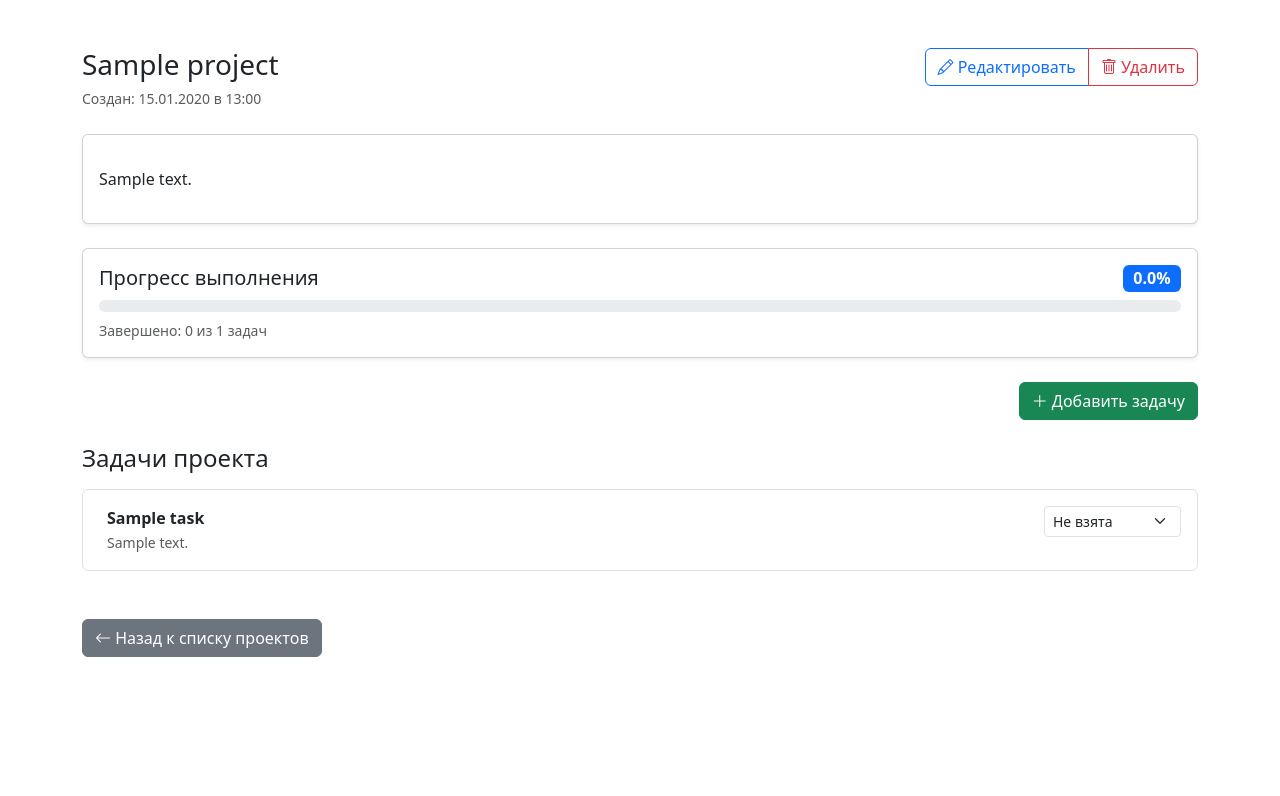
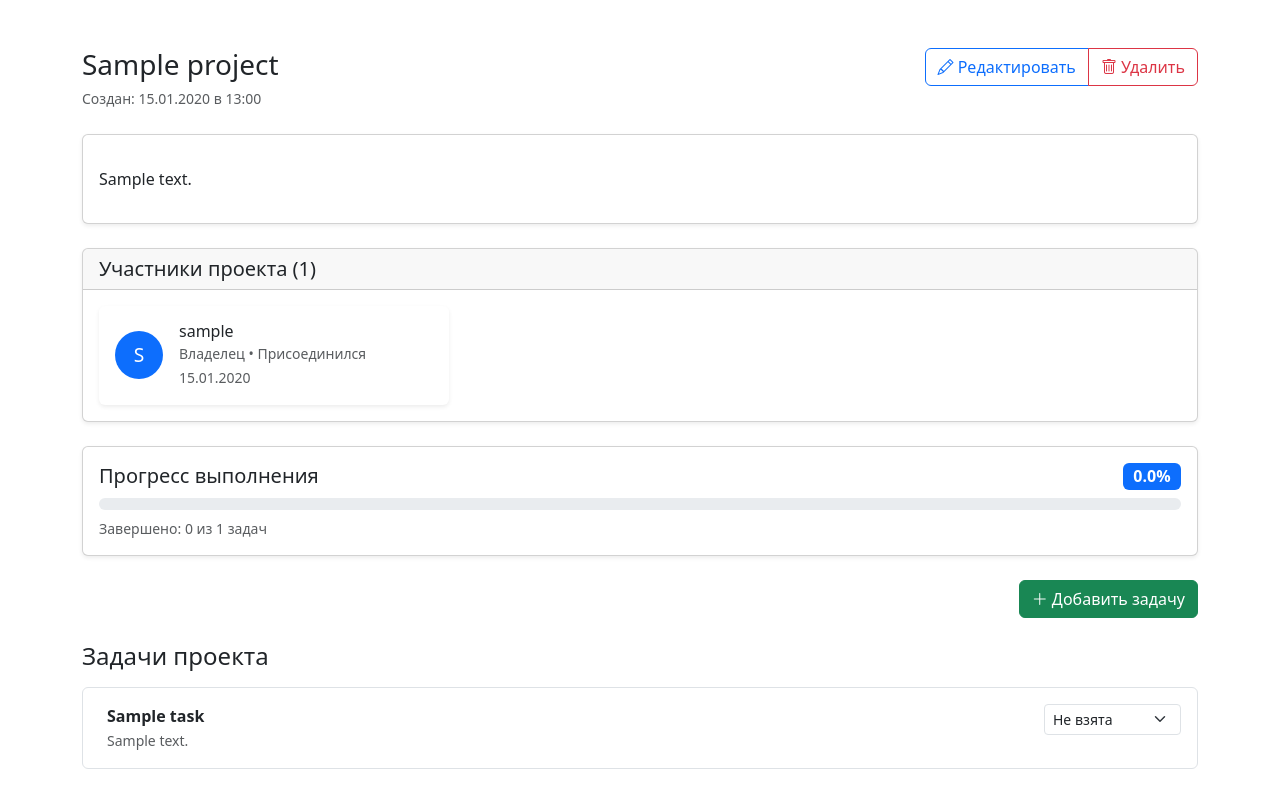
Before and after one commit to Saryn7373/Django-ToDo, a Django app: page /projects/00000000-0000-0000-0000-000000000001/ in a window 1280 px wide. Shown: the top 796 px of the page. Before the commit the page ends 657 px from the top, so only its background shows below. Run offline with Django 5.2, Linux system fonts and the light colour scheme; a user stored in the database is signed in; tables that the repository leaves empty hold one stand-in row (values such as "Sample post").

Commit message:
N:N проекты к пользователям. Обновления интерфейса

```diff
--- a/projects/admin.py
+++ b/projects/admin.py
@@ -1,5 +1,7 @@
 from django.contrib import admin
 from .models import Project
+from .models import ProjectMembership
 admin.site.register(Project)
+admin.site.register(ProjectMembership)
 
 # Register your models here.
--- a/projects/models.py
+++ b/projects/models.py
@@ -3,17 +3,39 @@ from django.db import models
 from django.conf import settings
 from django.core.exceptions import ValidationError
 
+class ProjectMembership(models.Model):
+    project = models.ForeignKey('Project', on_delete=models.CASCADE)
+    user = models.ForeignKey(settings.AUTH_USER_MODEL, on_delete=models.CASCADE)
+
+    role = models.CharField(
+        max_length=20,
+        choices=[
+            ('owner', 'Владелец'),
+            ('member', 'Участник'),
+        ],
+        default='member',
+        verbose_name='Роль'
+    )
+    joined_at = models.DateTimeField(auto_now_add=True, verbose_name='Дата присоединения')
+    class Meta:
+        verbose_name = 'Участие в проекте'
+        verbose_name_plural = 'Участие в проектах'
+        unique_together = ('project', 'user')
+
+    def __str__(self):
+        return f"{self.user} в {self.project} ({self.role})"
+
 class Project(models.Model):
 
     id = models.UUIDField(primary_key=True, default=uuid.uuid4, editable=False)
-    user = models.ForeignKey(
+
+    users = models.ManyToManyField(
         settings.AUTH_USER_MODEL,
-        on_delete=models.CASCADE,
+        through='ProjectMembership',
         related_name='projects',
-        verbose_name='project owner',
-        null=True,
-        blank=True
+        verbose_name='Участники проекта'
     )
+
     title = models.CharField(max_length=200, verbose_name='title')
     description = models.TextField(blank=True, null=True, verbose_name='description')
 
@@ -32,15 +54,17 @@ class Project(models.Model):
         verbose_name = 'Project'
         verbose_name_plural = 'Projects'
         indexes = [
-            models.Index(fields=['user', 'created_at']),
-            models.Index(fields=['user', 'deleted_at']),
+            # models.Index(fields=['user', 'created_at']),
+            # models.Index(fields=['user', 'deleted_at']),
+            models.Index(fields=['created_at']),
+            models.Index(fields=['deleted_at'])
         ]
-        constraints = [
-            models.UniqueConstraint(
-                fields=['user', 'title'],
-                name='unique_project_title_per_user'
-            )
-        ]
+        # constraints = [
+        #     models.UniqueConstraint(
+        #         fields=['user', 'title'],
+        #         name='unique_project_title_per_user'
+        #     )
+        # ]
 
     def __str__(self):
         return f"{self.title}"
--- a/projects/templates/projects/project_detail.html
+++ b/projects/templates/projects/project_detail.html
@@ -36,6 +36,50 @@
         </div>
     </div>
     {% endif %}
+
+    <!-- Участники проекта -->
+    <div class="card mb-4 shadow-sm">
+        <div class="card-header">
+            <h5 class="mb-0">Участники проекта ({{ project.users.count }})</h5>
+        </div>
+        <div class="card-body">
+            {% if project.projectmembership_set.exists %}
+                <div class="row g-3">
+                    {% for membership in project.projectmembership_set.all %}
+                        <div class="col-md-6 col-lg-4">
+                            <div class="card h-100 border-0 shadow-sm">
+                                <div class="card-body d-flex align-items-center">
+                                    <div class="me-3">
+                                        <!-- Аватар (можно заменить на реальный, если добавите поле avatar в User) -->
+                                        <div class="avatar bg-primary text-white rounded-circle d-flex align-items-center justify-content-center" style="width: 48px; height: 48px; font-size: 1.2rem;">
+                                            {{ membership.user.username|slice:":1"|upper }}
+                                        </div>
+                                    </div>
+                                    <div class="flex-grow-1">
+                                        <h6 class="mb-0">{{ membership.user.username }}</h6>
+                                        <small class="text-muted">
+                                            {{ membership.get_role_display }}
+                                            • Присоединился {{ membership.joined_at|date:"d.m.Y" }}
+                                        </small>
+                                    </div>
+                                    <!-- Можно добавить кнопки действий для владельца -->
+                                    <!-- {% if request.user == project.owner %} -->
+                                    <!--     <div class="ms-auto">
+                                    <!--         <a href="#" class="btn btn-sm btn-outline-danger">Удалить</a>
+                                    <!--     </div> -->
+                                    <!-- {% endif %} -->
+                                </div>
+                            </div>
+                        </div>
+                    {% endfor %}
+                </div>
+            {% else %}
+                <div class="text-center py-4 text-muted">
+                    В проекте пока нет участников
+                </div>
+            {% endif %}
+        </div>
+    </div>
 
     <!-- Прогресс выполнения -->
     <div class="card mb-4 shadow-sm">
--- a/projects/views.py
+++ b/projects/views.py
@@ -8,13 +8,13 @@ from .models import Project
 class Index(LoginRequiredMixin, generic.ListView):
     template_name = 'projects/index.html'
     context_object_name = 'projects'
-    login_url = '/accounts/login/'  # или куда у вас логин
+    login_url = '/accounts/login/'
 
     def get_queryset(self):
         return Project.objects.filter(
-            user=self.request.user,
+            users=self.request.user,
             deleted_at__isnull=True
-        ).order_by('-created_at')
+        )
 
 
 class ProjectDetail(LoginRequiredMixin, generic.DetailView):
@@ -24,9 +24,8 @@ class ProjectDetail(LoginRequiredMixin, generic.DetailView):
     login_url = '/accounts/login/'
 
     def get_queryset(self):
-        # Только проекты текущего пользователя и не удалённые
         return Project.objects.filter(
-            user=self.request.user,
+            users=self.request.user,
             deleted_at__isnull=True
         )
 
@@ -38,9 +37,9 @@ class ProjectCreate(LoginRequiredMixin, generic.CreateView):
     login_url = '/accounts/login/'
 
     def form_valid(self, form):
-        # Автоматически привязываем текущего пользователя как владельца
-        form.instance.user = self.request.user
-        return super().form_valid(form)
+        response = super().form_valid(form)
+        form.instance.users.add(self.request.user)
+        return response
 
     def get_success_url(self):
         return reverse_lazy('projects:project-detail', kwargs={'pk': self.object.pk})
@@ -52,9 +51,8 @@ class ProjectUpdate(LoginRequiredMixin, generic.UpdateView):
     login_url = '/accounts/login/'
 
     def get_queryset(self):
-        # Только свои проекты
         return Project.objects.filter(
-            user=self.request.user,
+            users=self.request.user,  # ← изменили на users (N:N)
             deleted_at__isnull=True
         )
 
@@ -70,7 +68,7 @@ class ProjectDelete(LoginRequiredMixin, generic.DeleteView):
 
     def get_queryset(self):
         return Project.objects.filter(
-            user=self.request.user,
+            users=self.request.user,  # ← изменили на users (N:N)
             deleted_at__isnull=True
         )
 
```
Also changed, not shown: projects/migrations/0003_projectmembership_and_more.py (added).
